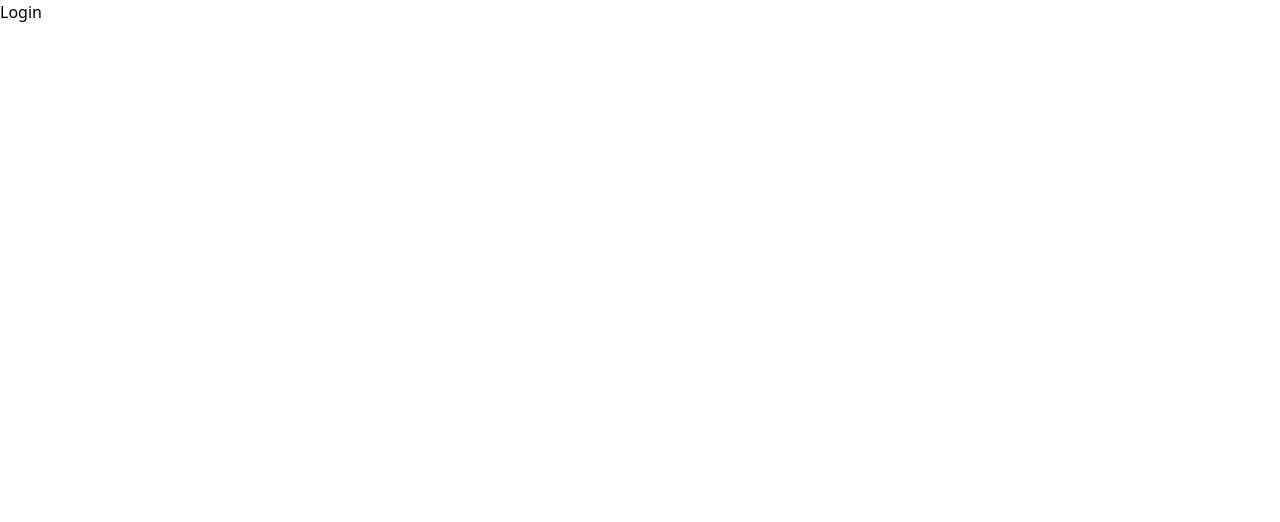
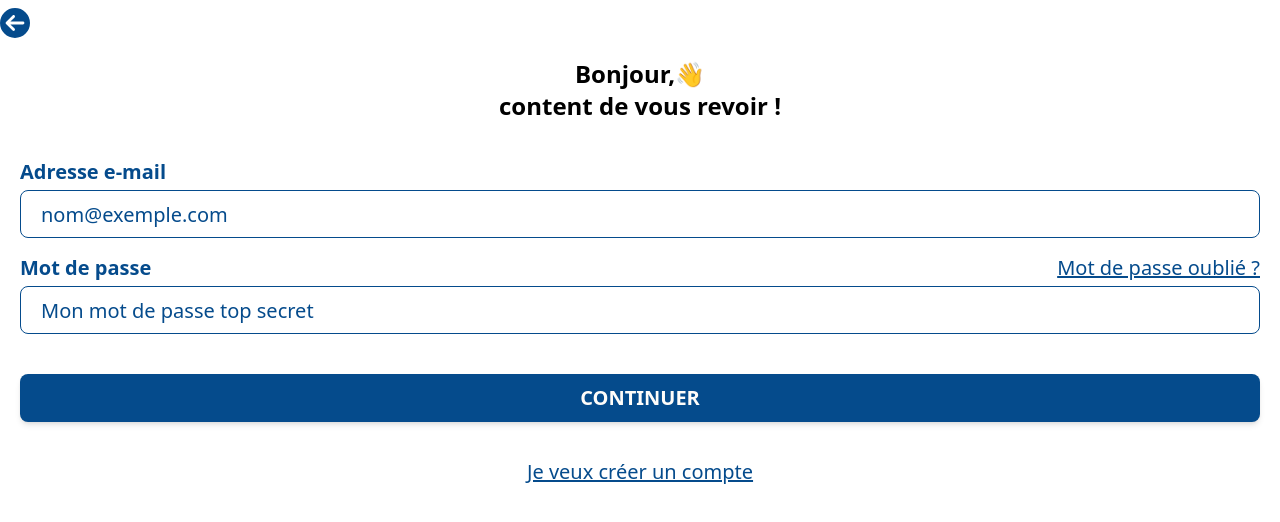
Before and after one commit to SihemN/P3-HOPHOPHOP, a React (Vite) app in the folder frontend/: page /login in a window 1280 px wide. Shown: the top 522 px of the page. Built offline with nearby package versions, Linux system fonts and the light colour scheme; a web font is replaced by a local one.

Commit message:
PAF-61 LoginForm component

```diff
--- a/frontend/package.json
+++ b/frontend/package.json
@@ -5,6 +5,7 @@
     "preview": "vite preview"
   },
   "dependencies": {
+    "emoji-picker-react": "^4.9.2",
     "prop-types": "^15.8.1",
     "react": "^18.2.0",
     "react-dom": "^18.2.0",
--- a/frontend/src/components/Connect.jsx
+++ b/frontend/src/components/Connect.jsx
@@ -0,0 +1,70 @@
+import React from "react";
+import { Link } from "react-router-dom";
+import { FaCircleArrowLeft } from "react-icons/fa6";
+
+function Connect() {
+  return (
+    <div className="flex justify-center ">
+      <div className="relative h-full font-Neue-Kabel ">
+        <div className="absolute top-[8px] left-[8px] bg-green-lighter w-full h-full max-h-[650px] rounded-2xl border-solid border border-dark">
+          {}
+        </div>
+        <div className="relative bg-cream rounded-2xl  p-5 w-full h-full max-h-[650px] border-solid border-[1px] border-dark-default">
+          <div>
+            <Link to="/index">
+              <FaCircleArrowLeft className="text-blue-default  text-3xl mt-2" />
+            </Link>
+          </div>
+          <div className="flex flex-col items-center my-5">
+            <h1 className="text-2xl font-bold text-center px-10">
+              Bonjour,👋 <br />
+              content de vous revoir !
+            </h1>
+          </div>
+          <form className="flex flex-col text-blue-default text-xl mx-5">
+            <label htmlFor="email" className="font-bold mt-4">
+              Adresse e-mail
+            </label>
+            <input
+              type="email"
+              name="email"
+              placeholder="nom@exemple.com"
+              className="border border-solid border-blue-default h-12 mt-1 py-2 px-5 rounded-lg placeholder:text-blue-default font-normal"
+            />
+            <label
+              htmlFor="password"
+              className="font-bold mt-4 flex justify-between"
+            >
+              Mot de passe
+              <Link
+                to="/"
+                className="font-normal underline hover:text-green-default
+            "
+              >
+                Mot de passe oublié ?
+              </Link>
+            </label>
+
+            <input
+              type="password"
+              name="password"
+              placeholder="Mon mot de passe top secret"
+              className="border border-solid border-blue-default h-12 mt-1 py-2 px-5 rounded-lg placeholder:text-blue-default"
+            />
+            <button
+              type="submit"
+              className="bg-blue-default h-12 mt-10 mb-7 py-2 px-5 rounded-lg text-cream font-semibold shadow-md shadow-dark-shadow"
+            >
+              CONTINUER
+            </button>
+            <p className="text-center underline py-2 hover:text-green-default">
+              Je veux créer un compte
+            </p>
+          </form>
+        </div>
+      </div>
+    </div>
+  );
+}
+
+export default Connect;
--- /dev/null
+++ b/frontend/src/components/LoginForm.jsx
@@ -0,0 +1,63 @@
+import { FaCircleArrowLeft } from "react-icons/fa6";
+import { Link } from "react-router-dom";
+
+function LoginForm() {
+  return (
+    <div>
+      <Link to="/index">
+        <FaCircleArrowLeft className="text-blue-default text-3xl mt-2" />
+      </Link>
+
+      <div className="flex flex-col items-center my-5">
+        <h1 className="text-2xl font-bold text-center px-10">
+          Bonjour,👋 <br />
+          content de vous revoir !
+        </h1>
+      </div>
+
+      {/* Formulaire d'inscription */}
+      <form className="flex flex-col text-blue-default text-xl mx-5">
+        <label htmlFor="email" className="font-bold mt-4">
+          Adresse e-mail
+        </label>
+        <input
+          type="email"
+          name="email"
+          placeholder="nom@exemple.com"
+          className="border border-solid border-blue-default h-12 mt-1 py-2 px-5 rounded-lg placeholder:text-blue-default font-normal"
+        />
+        <label
+          htmlFor="password"
+          className="font-bold mt-4 flex justify-between"
+        >
+          Mot de passe
+          <Link
+            to="/"
+            className="font-normal underline hover:text-green-default
+            "
+          >
+            Mot de passe oublié ?
+          </Link>
+        </label>
+
+        <input
+          type="password"
+          name="password"
+          placeholder="Mon mot de passe top secret"
+          className="border border-solid border-blue-default h-12 mt-1 py-2 px-5 rounded-lg placeholder:text-blue-default"
+        />
+        <button
+          type="submit"
+          className="bg-blue-default h-12 mt-10 mb-7 py-2 px-5 rounded-lg text-cream font-semibold shadow-md shadow-dark-shadow"
+        >
+          CONTINUER
+        </button>
+        <p className="text-center underline py-2 hover:text-green-default">
+          Je veux créer un compte
+        </p>
+      </form>
+    </div>
+  );
+}
+
+export default LoginForm;
--- a/frontend/src/pages/Login.jsx
+++ b/frontend/src/pages/Login.jsx
@@ -1,5 +1,11 @@
 import React from "react";
+// import Connect from "../components/Connect";
+import LoginForm from "../components/LoginForm";
 
 export default function Login() {
-  return <div>Login</div>;
+  return (
+    <div>
+      <LoginForm />
+    </div>
+  );
 }
```
Also changed, not shown: 1 other file (tests, documents, lock files or other folders).
